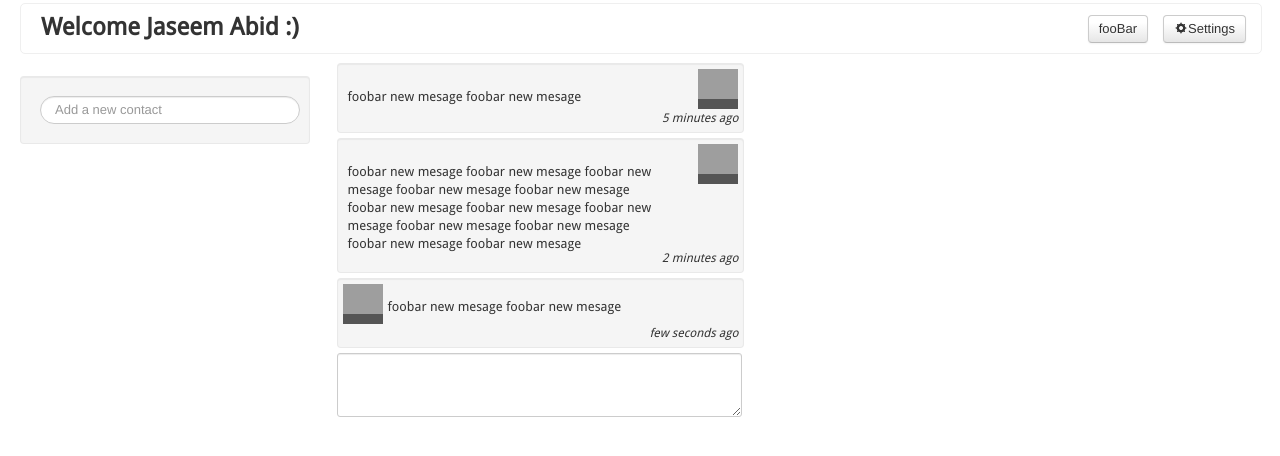
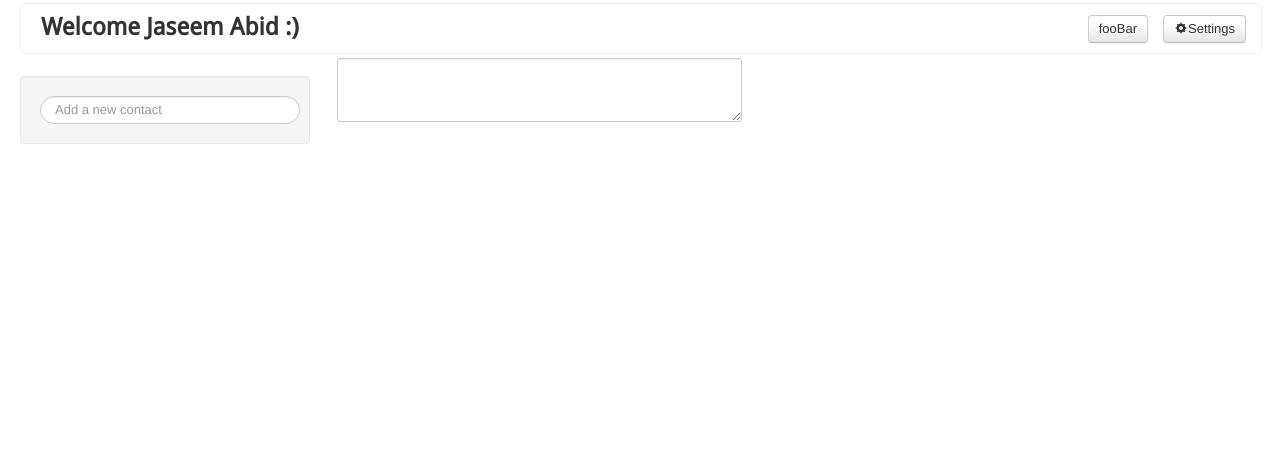
Before and after one commit to jaseemabid/fooChat, a PHP site: page / in a window 1280 px wide. Shown: the top 456 px of the page. Run offline with PHP 8.4, Linux system fonts and the light colour scheme; style sheets or scripts are compiled from the project's sources; grey boxes are pictures that could not be loaded.

Commit message:
Templating, using real data

```diff
--- a/index.php
+++ b/index.php
@@ -18,8 +18,13 @@
 		</script>
 
 		<script id="template-message" type="text/template">
-			<time>{timestamp}</time><div class="message">{msg}</div>
+			<time class="timeago" datetime="{timestamp}">{timestamp}</time><div class="message">{msg}</div>
 			<div class="avatar"><img src="http://www.gravatar.com/avatar/{hash}" /></div>
+		</script>
+
+		<script id="template-message-self" type="text/template">
+			<time class="timeago" datetime="{timestamp}">{timestamp}</time><div class="selfMessage">{msg}</div>
+			<div class="selfAvatar"><img src="http://www.gravatar.com/avatar/{hash}" /></div>
 		</script>
 
 		<div class="container-fluid">
@@ -41,39 +46,6 @@
 				</div>
 				<div class="span4" id="messageBox">
 					<!--Body content-->
-					<div class="well messageBox">
-						<time>5 minutes ago</time>
-						<div class="message">
-							foobar new mesage foobar new mesage
-						</div>
-						<div class="avatar">
-							<img src="http://www.gravatar.com/avatar/205e460b479e2e5b48aec07710c08d50" />
-						</div>
-					</div>
-
-
-					<div class="well messageBox">
-						<time>2 minutes ago</time>
-						<div class="message">
-							foobar new mesage foobar new mesage foobar new mesage foobar new mesage foobar new mesage foobar new mesage foobar new mesage foobar new mesage foobar new mesage foobar new mesage foobar new mesage foobar new mesage
-						</div>
-						<div class="avatar">
-							<img src="http://www.gravatar.com/avatar/3f82922e82d1a0c164a5caa909fa0ac5" />
-						</div>
-					</div>
-
-
-					<div class="well messageBox">
-						<time>few seconds ago</time>
-						<div class="selfMessage">
-							foobar new mesage foobar new mesage
-						</div>
-						<div class="selfAvatar">
-							<img src="http://www.gravatar.com/avatar/40901f06ff8e7bb58e200630c613d647" />
-						</div>
-					</div>
-
-
 					<textarea class="input-xlarge" id="newMessage" rows="3" ></textarea>
 				</div>
 			</div>
```
